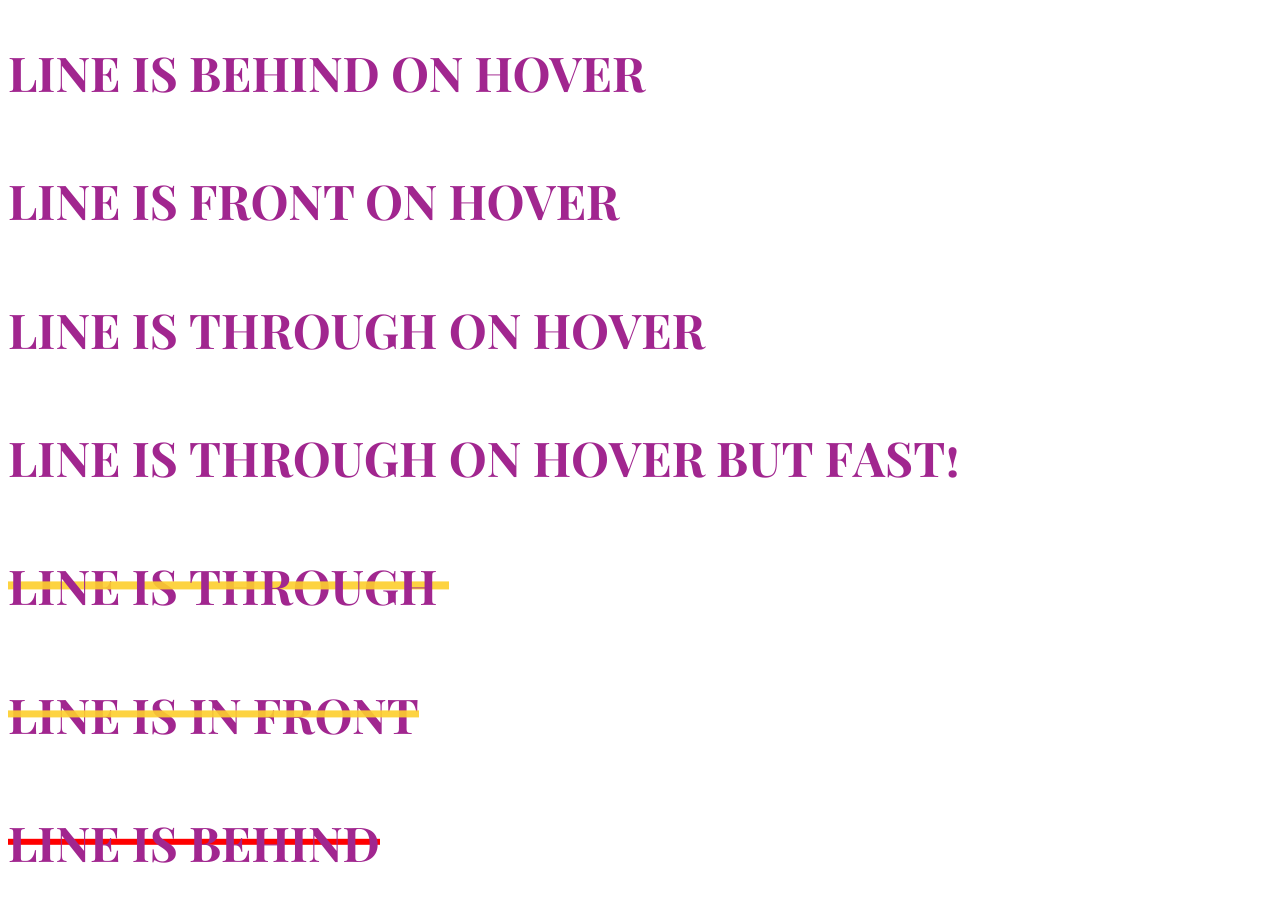
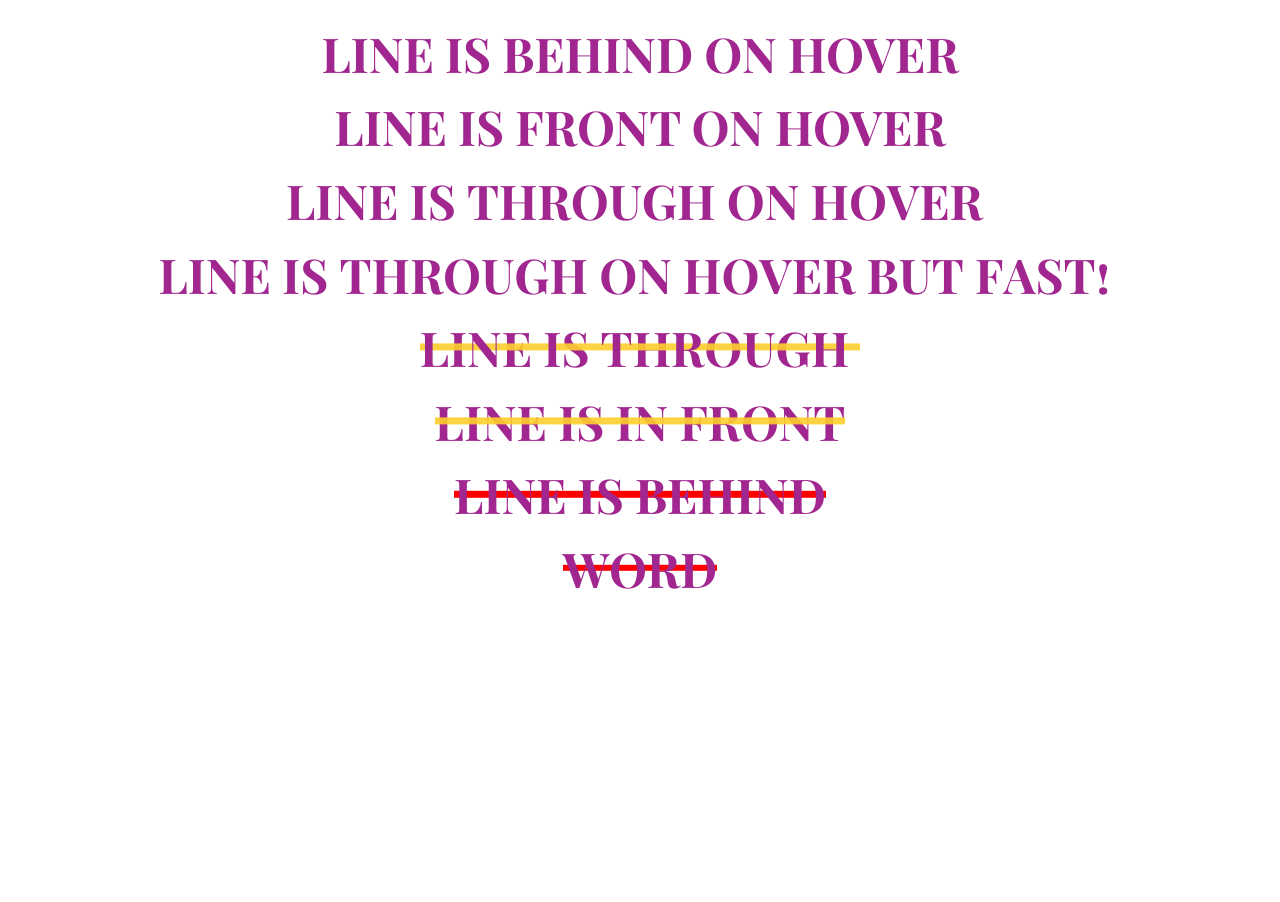
Before and after one commit to gogachinchaladze/LineIt, a plain HTML site: page index.html in a window 1280 px wide. After the commit the page ends 800 px from the top, so only its background shows below. Drawn offline with Linux system fonts and the light colour scheme.

Commit message:
Just Styling changes

```diff
--- a/index.html
+++ b/index.html
@@ -1,16 +1,19 @@
 <html>
 <head>
-    <title>Line Through</title>
+    <title>Line it!</title>
     <script src="lineit.js"></script>
     <link rel="stylesheet" href="style.css">
 </head>
 <body>
-    <h1 data-line-it="behind" data-line-color="red" data-line-hover="true">Line is behind on hover</h1><br>
+    <div id = "container">
+        <h1 data-line-it="behind" data-line-color="#9978b2" data-line-hover="true">Line is behind on hover</h1><br>
         <h1 data-line-it="front" data-line-color="blue" data-line-hover="true">Line is front on hover</h1><br>
         <h1 data-line-it="through" data-line-color="rgba(253, 207, 45, 0.9)" data-line-hover="1">Line is through on hover</h1><br>
         <h1 data-line-it="through" data-line-color="rgba(100, 207, 45, 0.9)" data-line-hover="1" data-animation-time="0.3s">Line is through on hover But Fast!</h1><br>
         <h1 data-line-it="through">Line is through</h1><br>
         <h1 data-line-it="front" data-line-color="rgba(253, 207, 45, .9)" data-line-height = ".15em">Line is in front</h1><br>
         <h1 data-line-it="behind" data-line-color="red" data-line-height = "10%">Line is behind</h1><br>
+        <h1 data-line-it="behind" data-line-color="red" data-line-height = "10%">Word</h1><br>
+    </div>
 </body>
 </html>
--- a/style.css
+++ b/style.css
@@ -5,7 +5,12 @@ body{
   color:rgb(161,38,143);
 }
 
+#container{
+  text-align:center;
+  margin-top:1em;
+}
 h1{
+  margin:.1em 0;
   font-size:3em;
   font-weight:bold;
   text-transform:uppercase;
```
Lines whose indentation alone changed are shown as unchanged.
